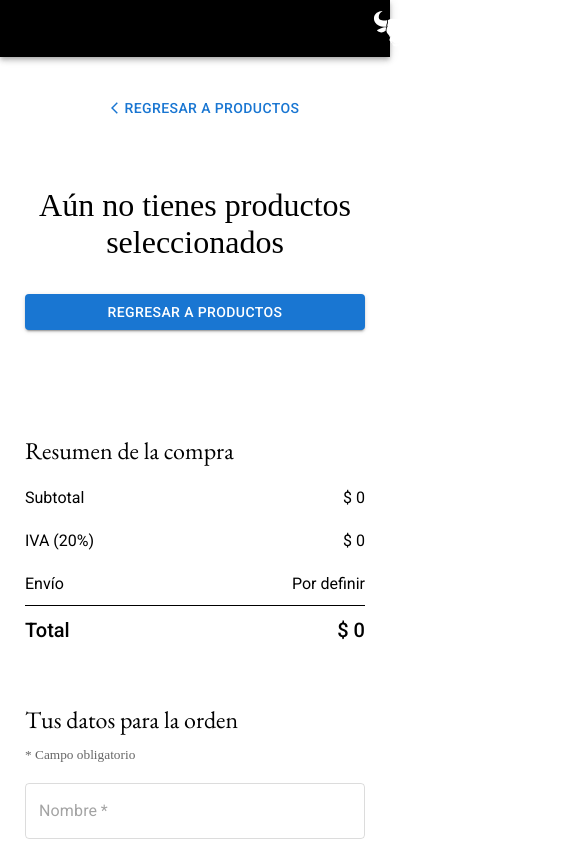
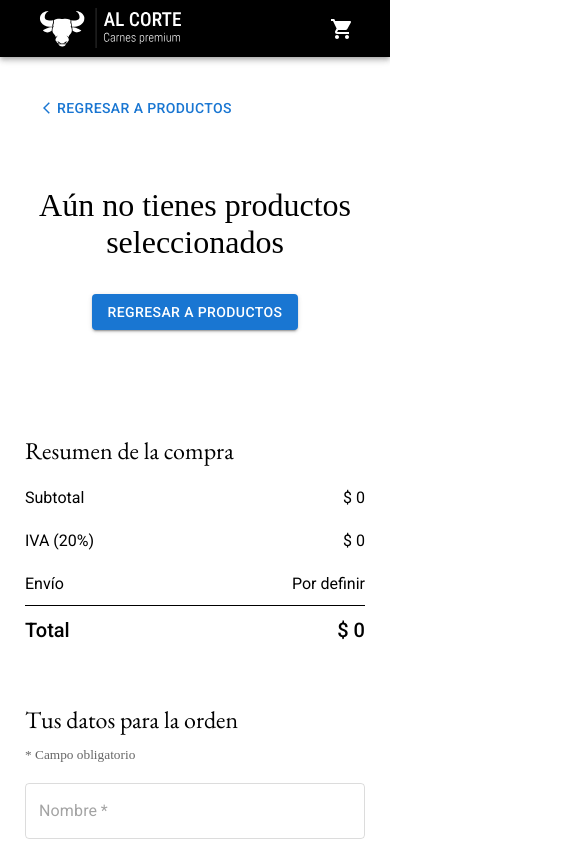
Before and after one commit to MychelGarzon/meatShop, a React (Vite) app: page /cart in a window 390 px wide. Shown: the top 844 px of the page, 579 px wide, since content can reach past the window. Built offline with nearby package versions, Linux system fonts and the light colour scheme.

Commit message:
change button stylingvideo for banner

```diff
--- a/src/components/confirmationModal/confirmationModal.module.css
+++ b/src/components/confirmationModal/confirmationModal.module.css
@@ -41,12 +41,6 @@
     margin-top: 20px;
 }
 
-button {
-    padding: 10px 20px;
-    font-size: 16px;
-    cursor: pointer;
-}
-
 @media only screen and (max-width: 800px) {
     .overlay {
         height: 100%;
@@ -58,10 +52,7 @@ button {
     .buttons {
        flex-direction: column;
      }
-     button {
-       width: 100%;
-       margin-bottom: 10px;
-     }
+
    }
 
 
@@ -73,8 +64,5 @@ button {
     .buttons {
        flex-direction: column;
      }
-     button {
-       width: 100%;
-       margin-bottom: 10px;
-     }
+
    }
```
Also changed, not shown: 1 other file (tests, documents, lock files or other folders).
